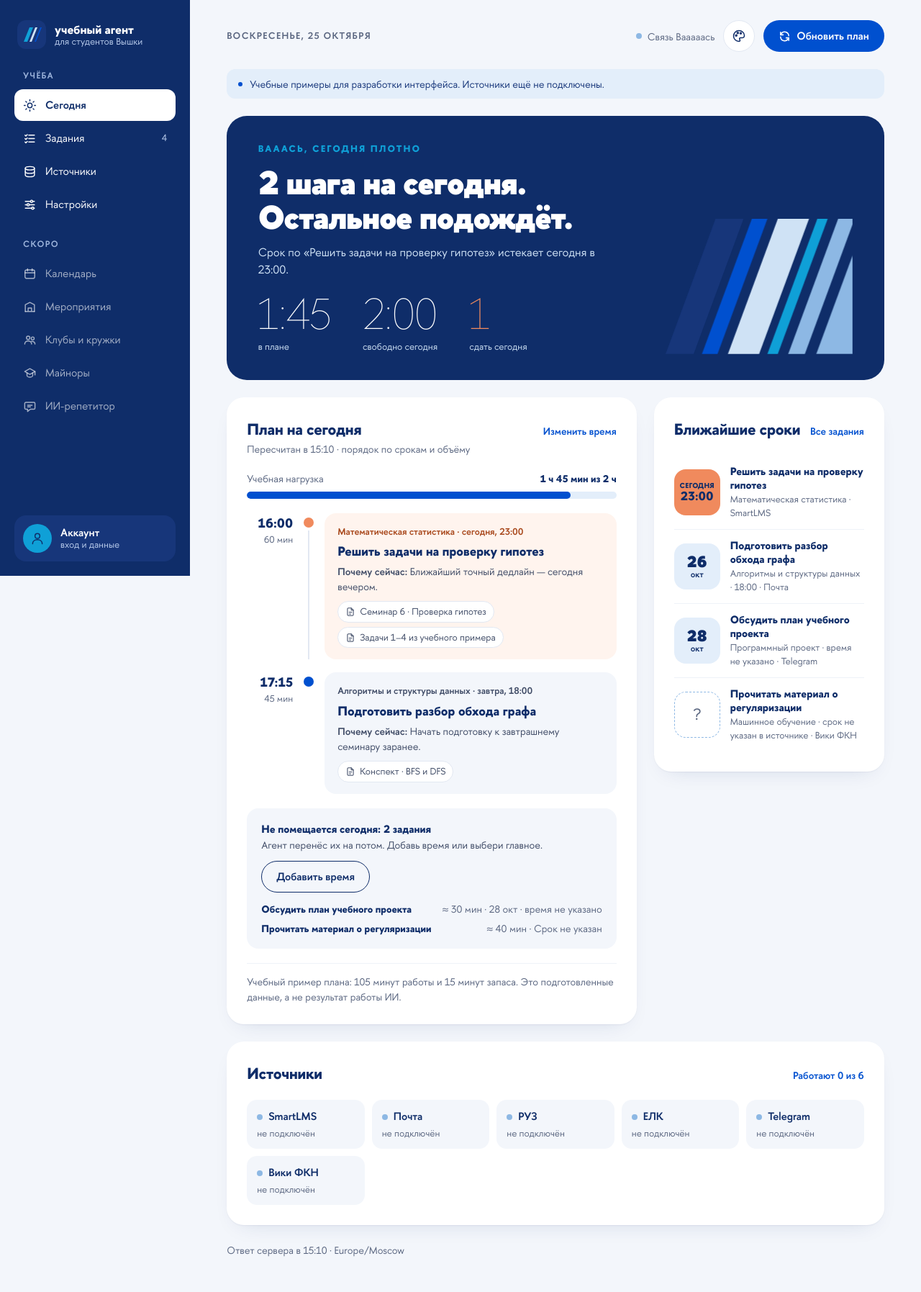
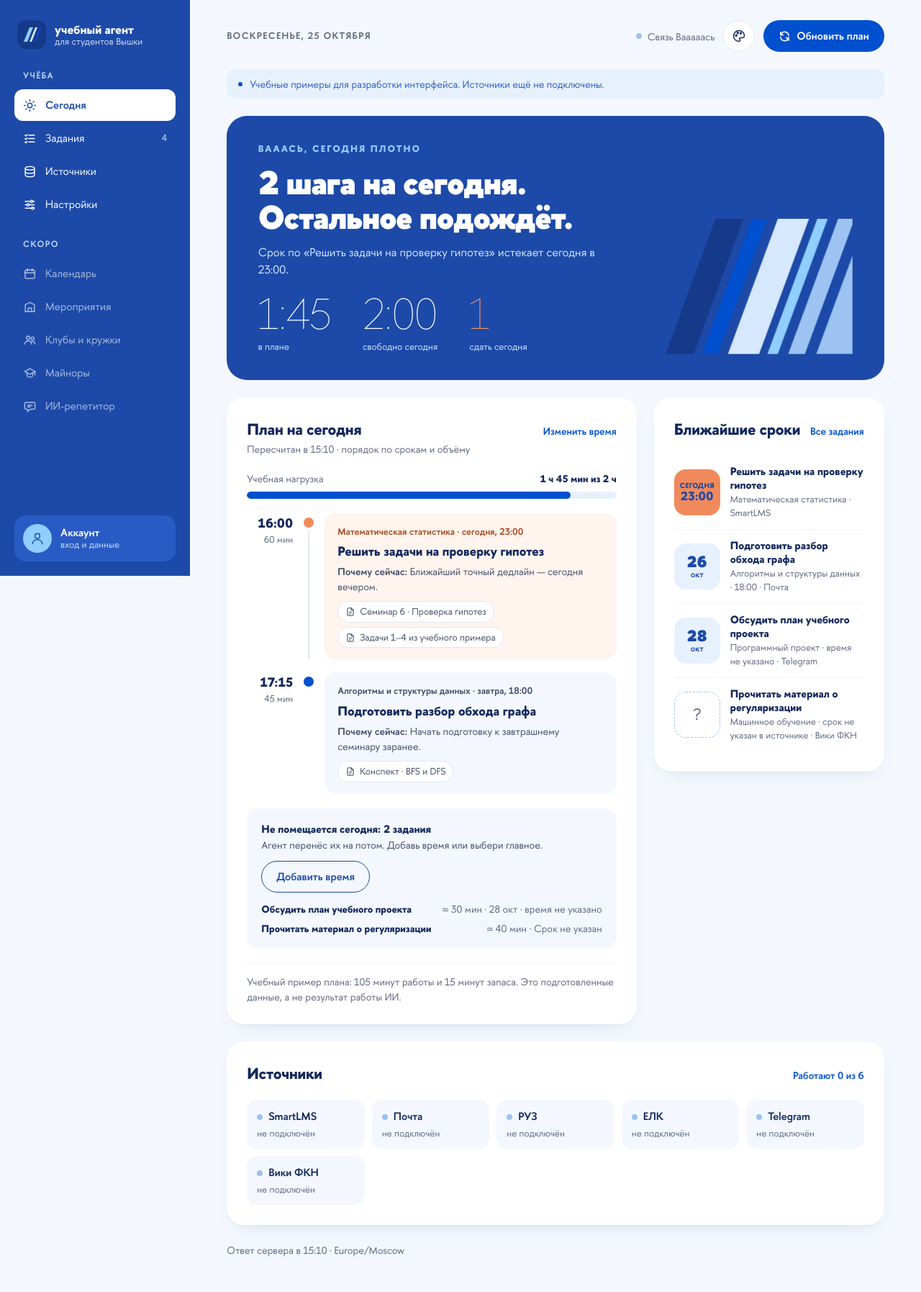
Before and after one commit to TMelnikovru/prompt-engineering, a FastAPI app: page / in a window 1280 px wide. Shown: the whole page at 72% size. Run offline with FastAPI, Linux system fonts and the light colour scheme.

Commit message:
Палитра светлее и ближе к hse.ru, чтобы не путать с ВТБ
Co-Authored-By: Claude Opus 5.5 <noreply@anthropic.com>

```diff
--- a/frontend/static/css/app.css
+++ b/frontend/static/css/app.css
@@ -6,16 +6,16 @@
 @font-face { font-family: "HSE Sans"; src: url("../fonts/HSESans-Black.woff2") format("woff2"); font-weight: 900; font-display: swap; }
 
 :root {
-  --navy-900: #0f2d69;
-  --navy-800: #17367a;
-  --navy-700: #24448c;
+  --navy-900: #1d4aa8;
+  --navy-800: #2a5bc4;
+  --navy-700: #3a6bd2;
   --blue-600: #0050cf;
   --blue-700: #0042ab;
-  --cyan-500: #0fa0d7;
-  --sky-300: #8db8e4;
-  --sky-200: #cfe2f5;
-  --sky-100: #e3eefa;
-  --sky-50: #f3f6fb;
+  --cyan-500: #90ceff;
+  --sky-300: #9cc3f2;
+  --sky-200: #d6e8fd;
+  --sky-100: #e7f1fe;
+  --sky-50: #f4f8fe;
   --orange-400: #f08a5d;
   --orange-700: #a8471b;
   --orange-50: #fff4ee;
@@ -27,10 +27,10 @@
   --red-800: #8e2a24;
   --red-50: #fcedec;
 
-  --ink: var(--navy-900);
+  --ink: #13285c;
   --ink-2: #3f4b66;
   --muted: #5a6680;
-  --on-dark-muted: #b9ccec;
+  --on-dark-muted: #d0def6;
   --line: #e2e8f2;
   --line-soft: #eef2f8;
   --surface: #fff;
@@ -66,7 +66,7 @@ button:disabled { cursor: progress; }
 a { color: var(--blue-600); text-underline-offset: 3px; text-decoration-thickness: 1px; }
 a:hover { color: var(--navy-900); }
 [hidden] { display: none !important; }
-:focus-visible { outline: 3px solid var(--cyan-500); outline-offset: 3px; border-radius: 6px; }
+:focus-visible { outline: 3px solid var(--blue-600); outline-offset: 3px; border-radius: 6px; }
 h1, h2, h3, p { margin: 0; }
 ul, ol { list-style: none; margin: 0; padding: 0; }
 .icon { width: 20px; height: 20px; flex-shrink: 0; fill: none; stroke: currentColor; stroke-width: 1.8; stroke-linecap: round; stroke-linejoin: round; }
@@ -88,6 +88,7 @@ ul, ol { list-style: none; margin: 0; padding: 0; }
 .sidebar-resizer:hover::after, .sidebar-resizer:focus-visible::after, .is-resizing .sidebar-resizer::after { opacity: 1; }
 .sidebar-resizer:focus-visible { outline: none; }
 .sidebar.is-narrow .brand-text span, .sidebar.is-narrow .account-text span { display: none; }
+.sidebar :focus-visible { outline-color: #fff; }
 .sidebar {
   position: sticky; top: 0; height: 100vh; overflow-y: auto;
   display: flex; flex-direction: column; gap: 28px;
@@ -112,7 +113,7 @@ ul, ol { list-style: none; margin: 0; padding: 0; }
   transition: transform .45s var(--ease-out), height .45s var(--ease-out), opacity .2s;
 }
 .nav-group { display: flex; flex-direction: column; gap: 2px; position: relative; z-index: 1; }
-.nav-caption { font-size: 12px; font-weight: 600; letter-spacing: .12em; color: #9fb6dd; padding: 0 12px 8px; text-transform: uppercase; }
+.nav-caption { font-size: 12px; font-weight: 600; letter-spacing: .12em; color: #c6d7f5; padding: 0 12px 8px; text-transform: uppercase; }
 .nav-link {
   display: flex; align-items: center; gap: 12px; min-height: 44px; padding: 0 12px;
   border-radius: var(--radius-sm); color: #fff; text-decoration: none;
@@ -422,7 +423,7 @@ ul, ol { list-style: none; margin: 0; padding: 0; }
   transition: background-color .2s, color .2s, border-color .2s, transform .2s var(--ease-spring);
 }
 .choice input:checked + span { background: var(--navy-900); border-color: var(--navy-900); color: #fff; }
-.choice input:focus-visible + span { outline: 3px solid var(--cyan-500); outline-offset: 2px; }
+.choice input:focus-visible + span { outline: 3px solid var(--blue-600); outline-offset: 2px; }
 .choice input:active + span { transform: scale(.96); }
 .field { display: flex; flex-direction: column; gap: 6px; font-size: 14px; color: var(--muted); }
 .field .select { width: 100%; }
@@ -500,7 +501,7 @@ ul, ol { list-style: none; margin: 0; padding: 0; }
 @keyframes old-out { to { opacity: .55; } }
 @keyframes arrow-in { from { opacity: 0; transform: translateX(-10px); } }
 @keyframes new-in { from { opacity: 0; transform: translateY(60%); filter: blur(4px); } }
-@keyframes glow { 0% { box-shadow: 0 0 0 0 rgb(15 160 215 / 0%); } 15% { box-shadow: 0 0 0 6px rgb(15 160 215 / 35%); } 100% { box-shadow: 0 0 0 0 rgb(15 160 215 / 0%); } }
+@keyframes glow { 0% { box-shadow: 0 0 0 0 rgb(0 80 207 / 0%); } 15% { box-shadow: 0 0 0 6px rgb(0 80 207 / 30%); } 100% { box-shadow: 0 0 0 0 rgb(0 80 207 / 0%); } }
 
 /* ---------- Адаптивность ---------- */
 @media (max-width: 1100px) {
@@ -563,6 +564,7 @@ ul, ol { list-style: none; margin: 0; padding: 0; }
   --line: #e4e0d4;
   --line-soft: #efebe0;
   --bg: #f7f4ec;
+  --ink: #1d3b29;
 }
 :root[data-theme="vit"] .nav-caption { color: #a9c9ad; }
 :root[data-theme="vit"] :is(.hero-pattern, .splash-pattern, .soon-pattern, .brand-mark) :is(polygon, rect):nth-child(1) { fill: #26503a; }
```
Also changed, not shown: frontend/templates/index.html (+17 -17 lines), frontend/README.md, frontend/static/favicon.svg.
